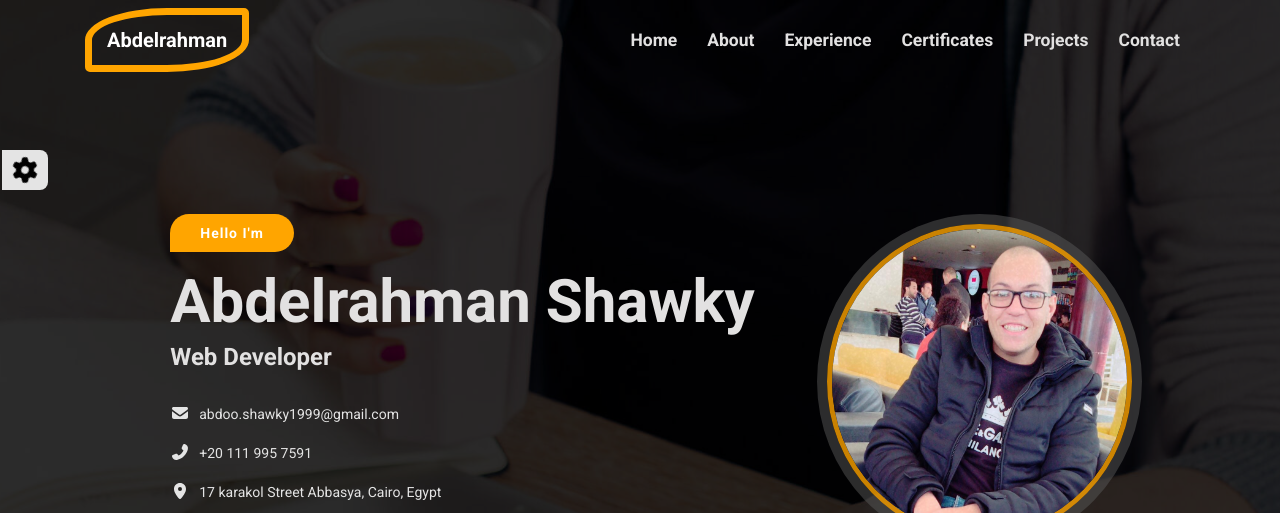
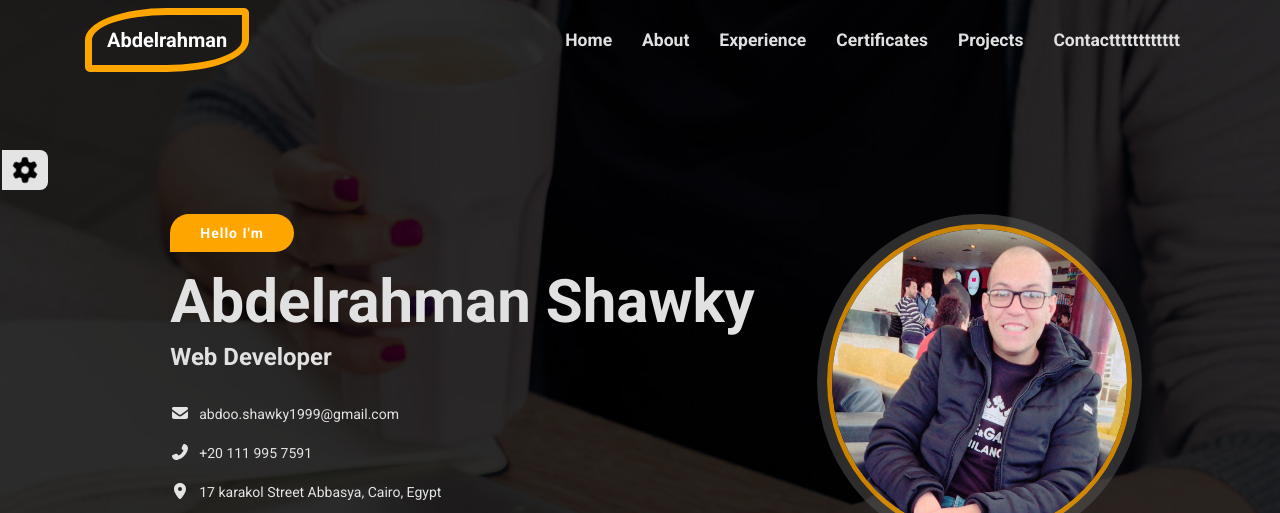
Before and after one commit to AbdooShawky/MyResume, a plain HTML site: page index.html in a window 1280 px wide. Shown: the top 513 px of the page. Drawn offline with Linux system fonts and the light colour scheme.

Commit message:
test from browser

```diff
--- a/index.html
+++ b/index.html
@@ -60,7 +60,7 @@
                                 <a class="nav-link" href="#projects">Projects</a>
                             </li>
                             <li class="nav-item">
-                                <a class="nav-link" href="#contact">Contact</a>
+                                <a class="nav-link" href="#contact">Contactttttttttttt</a>
                             </li>
 
                         </ul>
```
